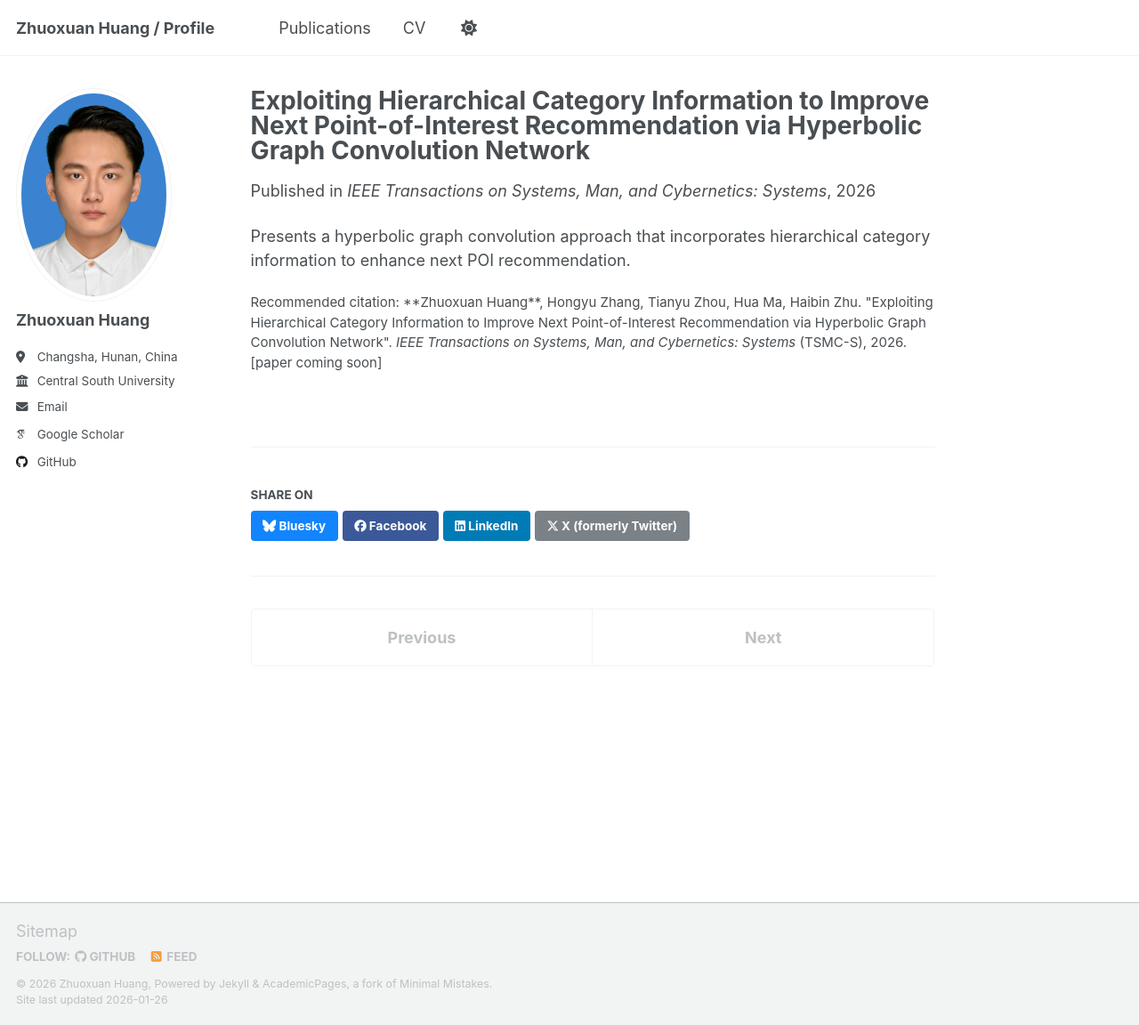
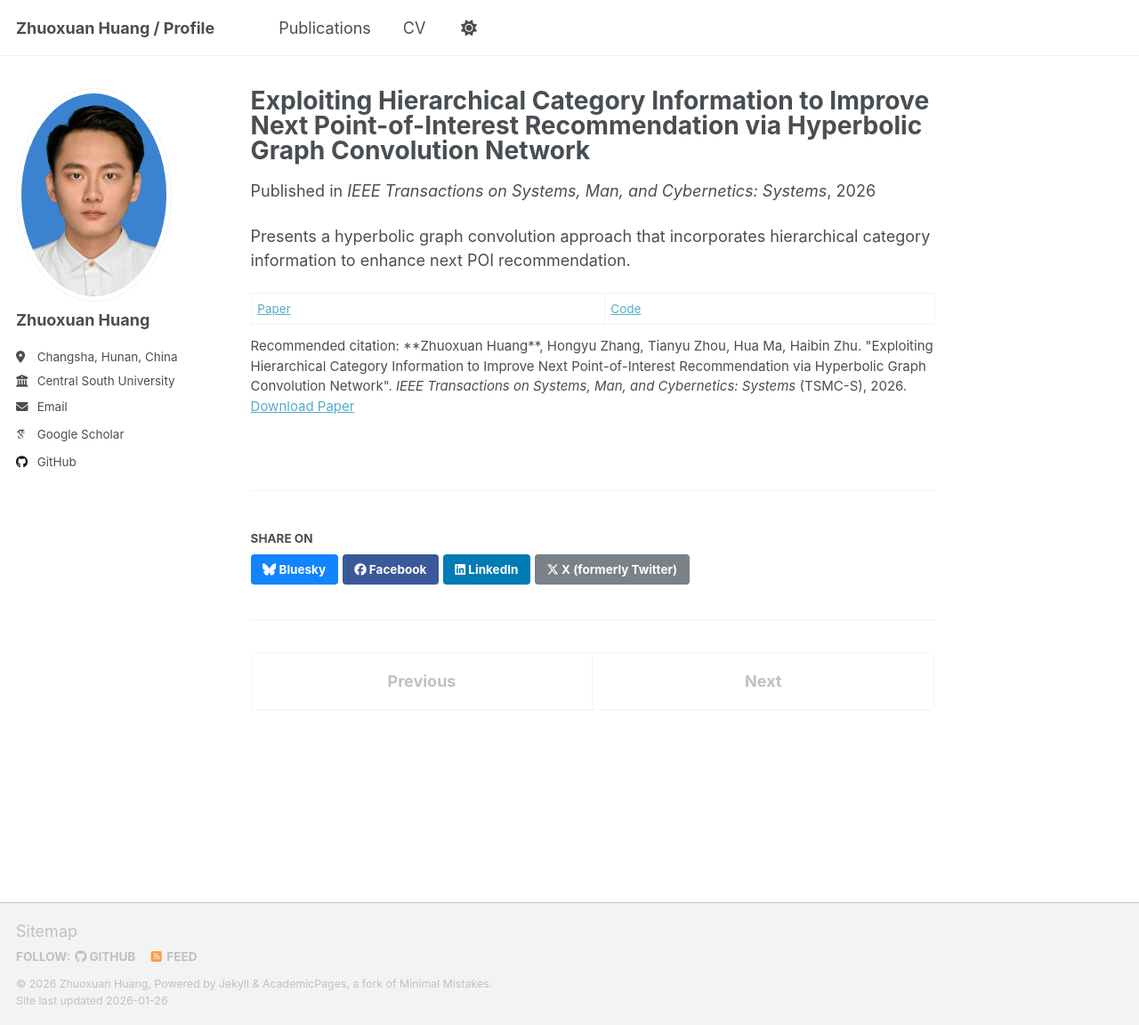
Before and after one commit to zelo2/zelo2.github.io, a Jekyll site: the page built from _publications/2026-01-02-exploiting-hierarchical-category-hgcn.md, in a window 1280 px wide and 1152 px high. Shown: the whole window at 89% size. Built offline with Jekyll 4.4.1, drawn with Linux system fonts in a browser that asks for light colours; some web fonts are replaced; a script that is not in the unit is left out.

Commit message:
Update SMC-S

```diff
--- a/_publications/2026-01-02-exploiting-hierarchical-category-hgcn.md
+++ b/_publications/2026-01-02-exploiting-hierarchical-category-hgcn.md
@@ -6,7 +6,10 @@ permalink: /publication/2026-exploiting-hierarchical-category-hgcn
 date: 2026-01-02
 venue: "IEEE Transactions on Systems, Man, and Cybernetics: Systems"
 excerpt: 'Hyperbolic GCN leveraging hierarchical category signals for next POI recommendation.'
-citation: '**Zhuoxuan Huang**, Hongyu Zhang, Tianyu Zhou, Hua Ma, Haibin Zhu. "Exploiting Hierarchical Category Information to Improve Next Point-of-Interest Recommendation via Hyperbolic Graph Convolution Network". <i>IEEE Transactions on Systems, Man, and Cybernetics: Systems</i> (TSMC-S), 2026. [paper coming soon]'
+citation: '**Zhuoxuan Huang**, Hongyu Zhang, Tianyu Zhou, Hua Ma, Haibin Zhu. "Exploiting Hierarchical Category Information to Improve Next Point-of-Interest Recommendation via Hyperbolic Graph Convolution Network". <i>IEEE Transactions on Systems, Man, and Cybernetics: Systems</i> (TSMC-S), 2026.'
+paperurl: "https://ieeexplore.ieee.org/abstract/document/11361287"
 ---
 
 Presents a hyperbolic graph convolution approach that incorporates hierarchical category information to enhance next POI recommendation.
+
+[Paper](https://ieeexplore.ieee.org/abstract/document/11361287) | [Code](https://github.com/zelo2/HGPR)
```
Also changed, not shown: _pages/about.md (+1 -1 lines).
